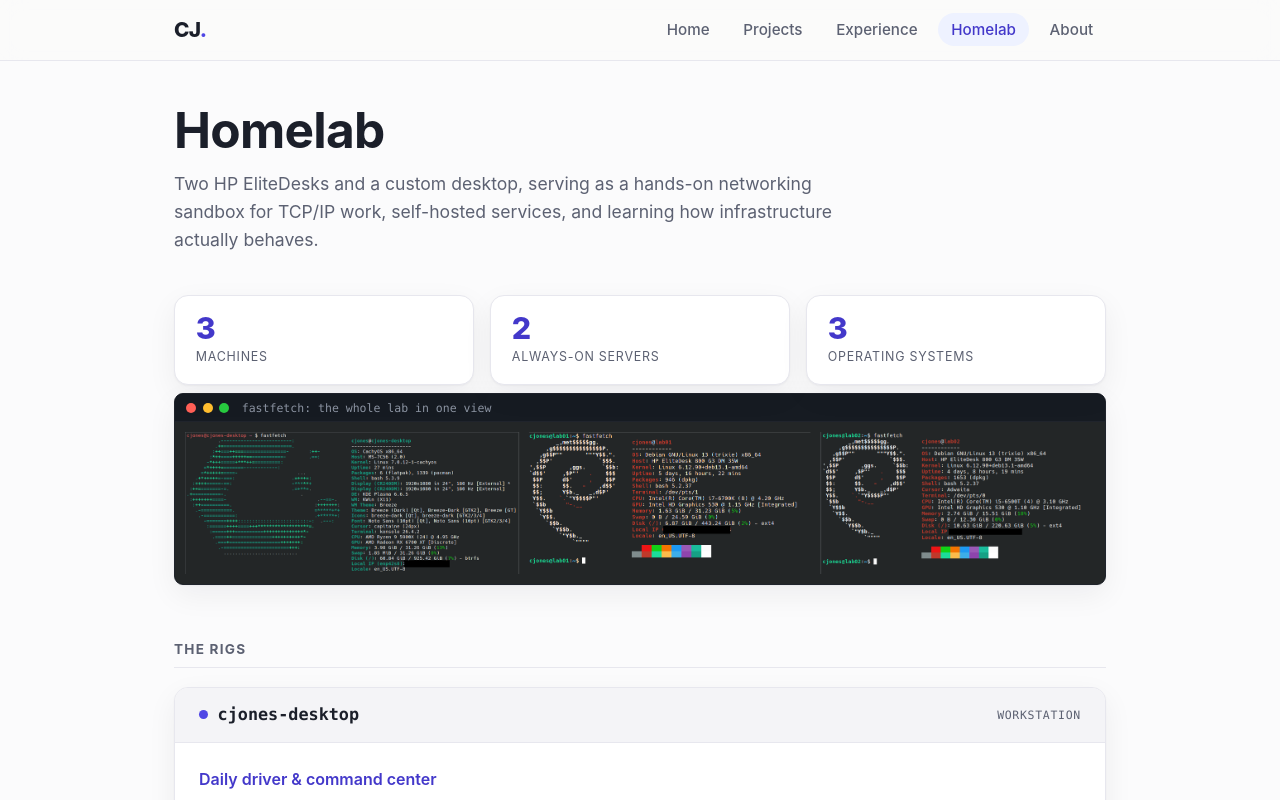
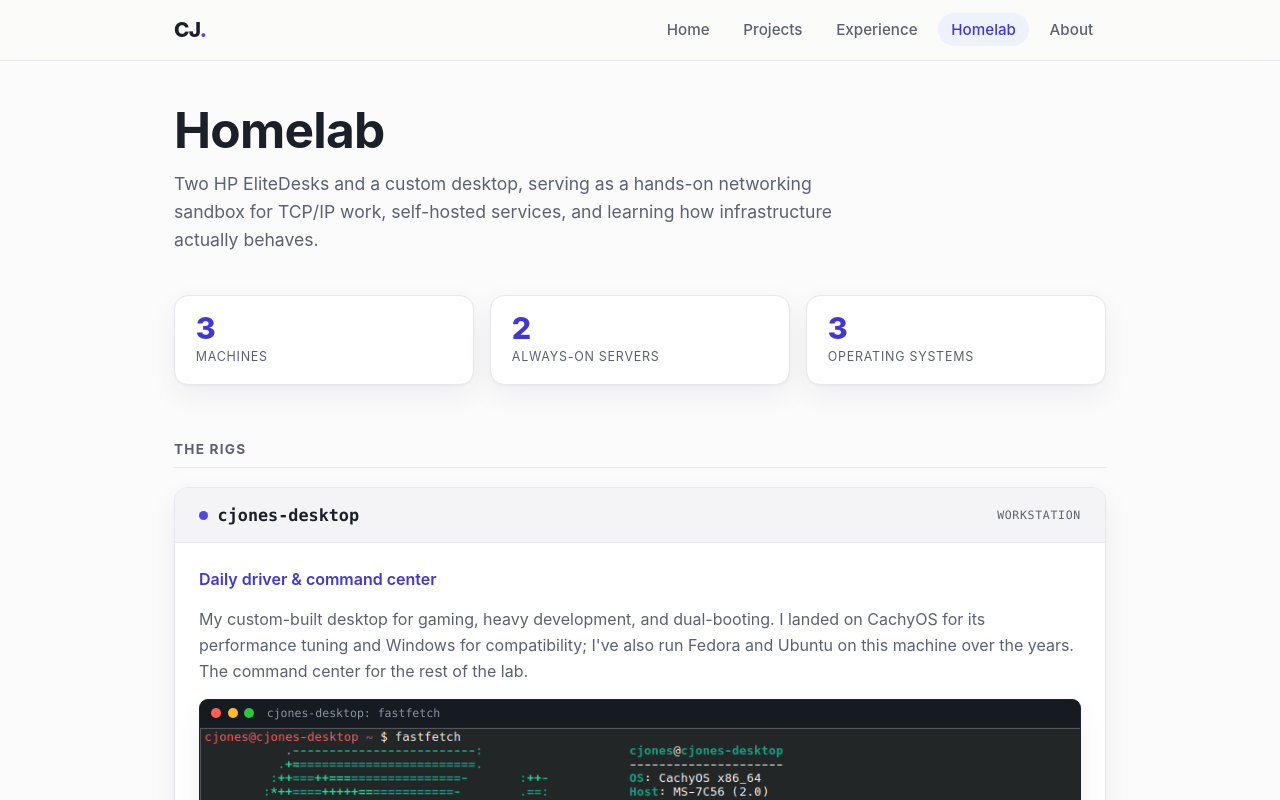
Before and after one commit to caj00017/new-site, a React (Vite) app: page /homelab in a window 1280 px wide. Shown: the top 800 px of the page. Built offline with nearby package versions, Linux system fonts and the light colour scheme.

Commit message:
Remove homelab hero screenshot from top of page

```diff
--- a/src/App.css
+++ b/src/App.css
@@ -708,10 +708,6 @@
   margin: 0;
 }
 
-.lab-hero {
-  margin: 0 0 0.5rem;
-}
-
 /* Rig photo (kept for when hardware shots get added later) */
 .lab-photo {
   margin: 0;
--- a/src/components/Homelab.jsx
+++ b/src/components/Homelab.jsx
@@ -25,15 +25,6 @@ function Homelab() {
           </li>
         ))}
       </ul>
-
-      <div className="lab-hero">
-        <LabShot
-          kind="terminal"
-          src={homelab.hero.src}
-          alt="fastfetch output for every machine in the lab"
-          caption={homelab.hero.caption}
-        />
-      </div>
 
       {/* Hardware */}
       <section className="block">
```
